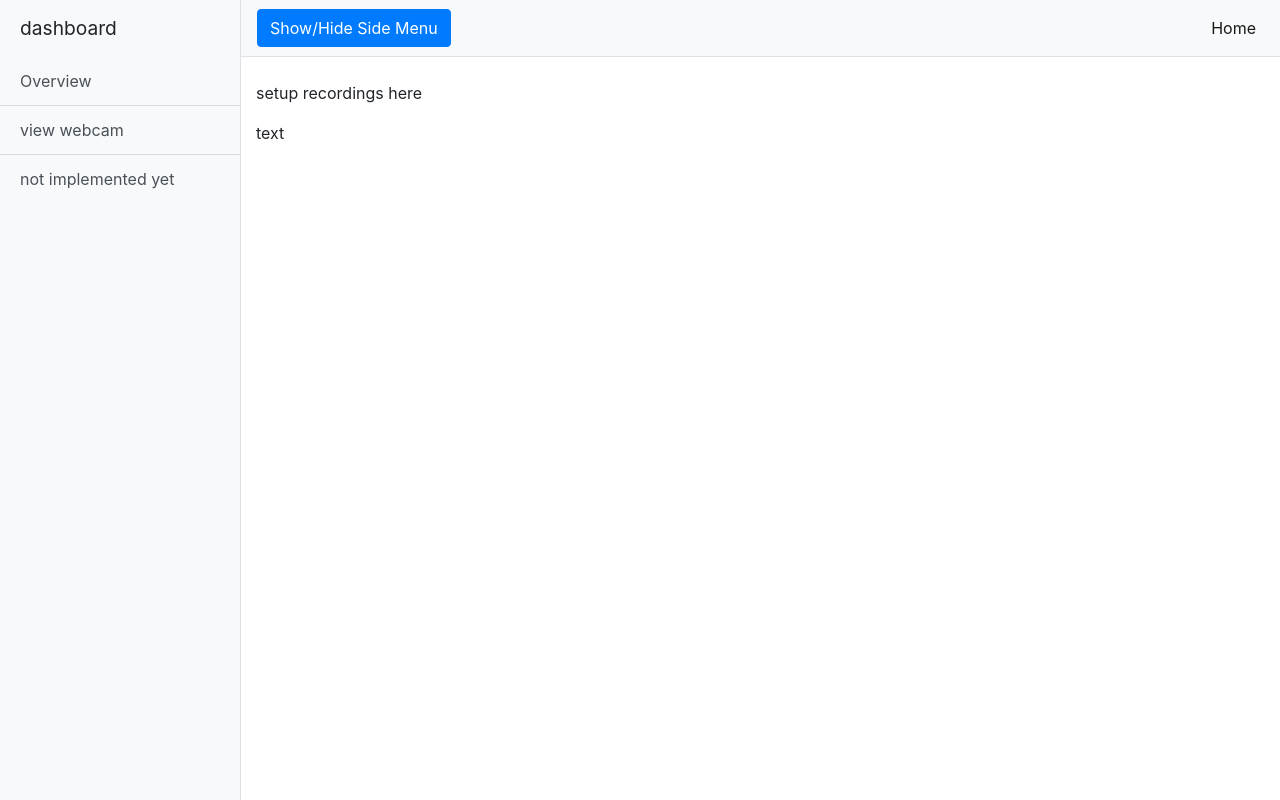
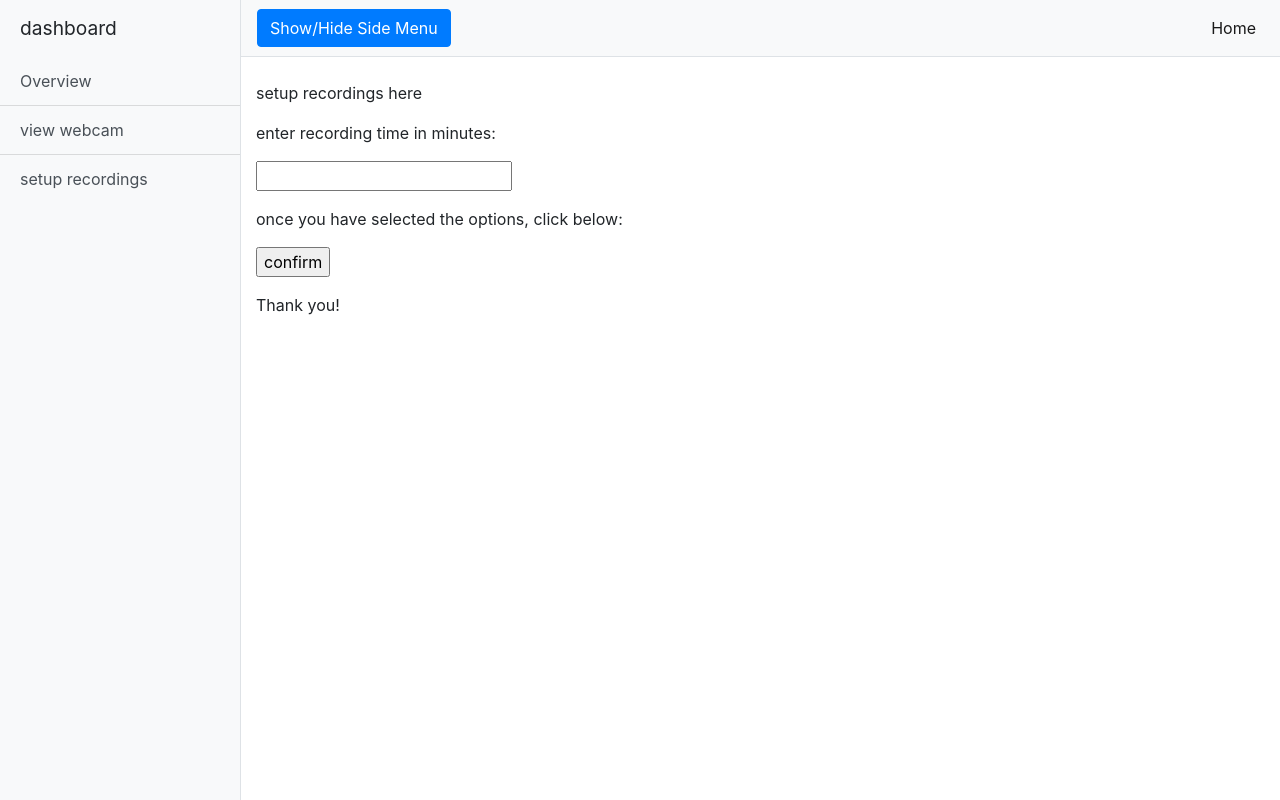
Before and after one commit to paultanger/pi-webcam, a Flask app: page /setup_recordings in a window 1280 px wide. Run offline with Flask 2, Linux system fonts and the light colour scheme; parts of the project's set-up code (start-up, migrations or seed data) failed here and were passed over; some libraries are stand-ins or nearby versions.

Commit message:
add record framework

```diff
--- a/web_app/app.py
+++ b/web_app/app.py
@@ -74,6 +74,7 @@ def video_feed():
     """
     return Response(gen(), mimetype='multipart/x-mixed-replace; boundary=frame')
 
+
 # @app.route('/video_feed', methods=['GET'])
 # def video_feed():
 #     """
@@ -87,6 +88,7 @@ def video_feed():
 #             stream.seek(0)
 #         return send_file(stream, mimetype='image/jpeg')
 
+
 @app.route('/', methods=['GET'])
 def home():
     return render_template("index.html")
@@ -96,18 +98,24 @@ def home():
 def view_cam():
     return render_template("view_cam.html")
 
+
 @app.route('/setup_recordings', methods=['GET'])
 def setup_recordings():
     return render_template("setup_recordings.html")
 
-@app.route('/query', methods=['GET', 'POST'])
-def query():
-    return render_template("query.html")
+
+# @app.route('/query', methods=['GET', 'POST'])
+# def query():
+#     return render_template("query.html")
 
 
 @app.route('/results', methods=['GET', 'POST'])
 def results():
-    pass
+    record_time = int(request.form['record_time'])
+
+    # start the recording..
+
+
     # try:
     #     pass
     #     # n_sample = int(request.form['n_sample'])
@@ -115,7 +123,8 @@ def results():
     # except:
     #     return f"""You have entered an incorrect value or something isn't quite working right.
     #                 Sorry about that!  Hit the back button and try again."""
-
+    return render_template('results.html',
+                            record_time=record_time)
     # return render_template('results.html',
     #                         predict_text=predict_text,
     #                         actual_text=actual_text,
--- a/web_app/templates/layout.html
+++ b/web_app/templates/layout.html
@@ -28,7 +28,7 @@
       <div class="list-group list-group-flush">
         <a href="/" class="list-group-item list-group-item-action bg-light">Overview</a>
         <a href="{{ url_for('view_cam') }}" class="list-group-item list-group-item-action bg-light">view webcam</a>
-        <a href="{{ url_for('query') }}" class="list-group-item list-group-item-action bg-light">not implemented yet</a>
+        <a href="{{ url_for('setup_recordings') }}" class="list-group-item list-group-item-action bg-light">setup recordings</a>
       </div>
     </div>
     <!-- /#sidebar-wrapper -->
--- a/web_app/templates/setup_recordings.html
+++ b/web_app/templates/setup_recordings.html
@@ -3,5 +3,12 @@
   <h1 class="mt-4"></h1>
   <p>setup recordings here
   </p>
-</p>text</p>
+  <form action="{{ url_for('results') }}" method="POST">
+    <p>enter recording time in minutes:</p>
+    <input type="number" name="record_time"/>
+    <p></p>
+    <p>once you have selected the options, click below:</p>
+    <input type="submit" value="confirm"/>
+  </form>
+</p>Thank you!</p>
 {% endblock %}
```
Also changed, not shown: web_app/templates/results.html (+2 -5 lines).
